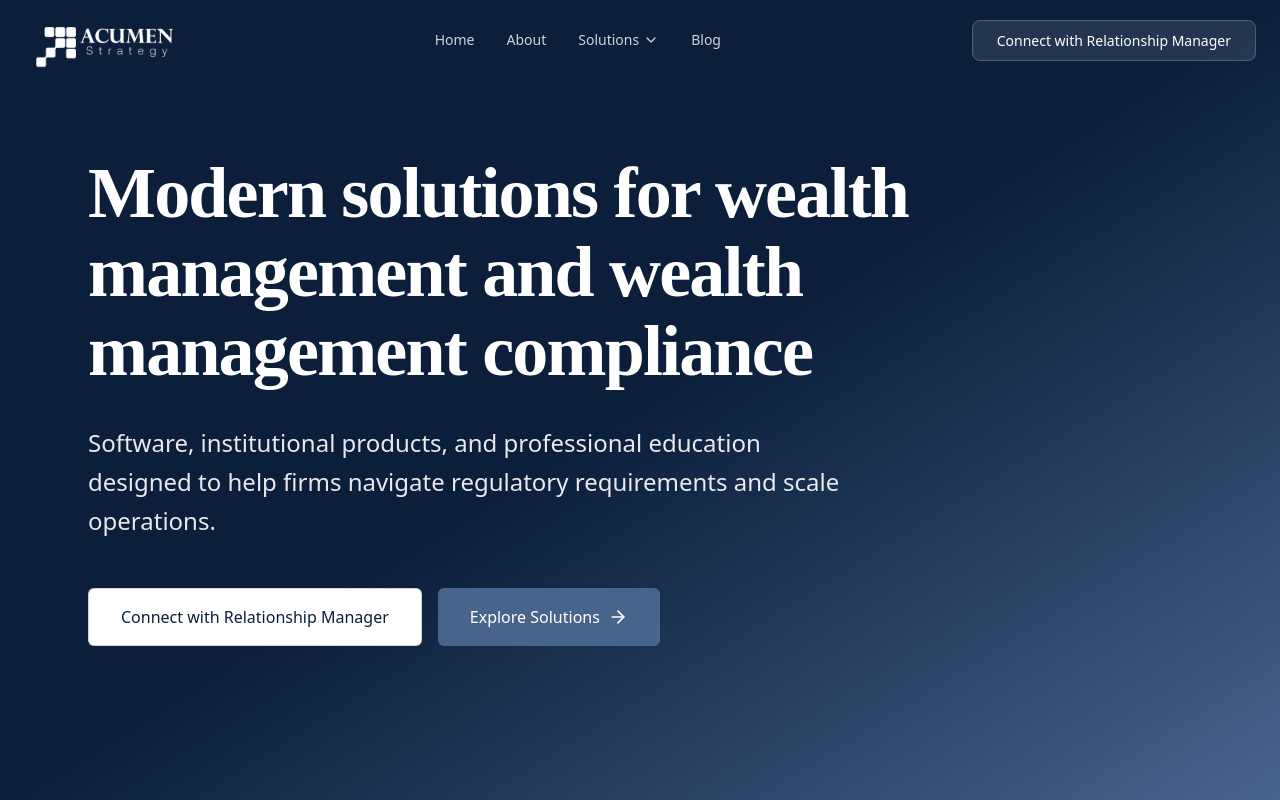
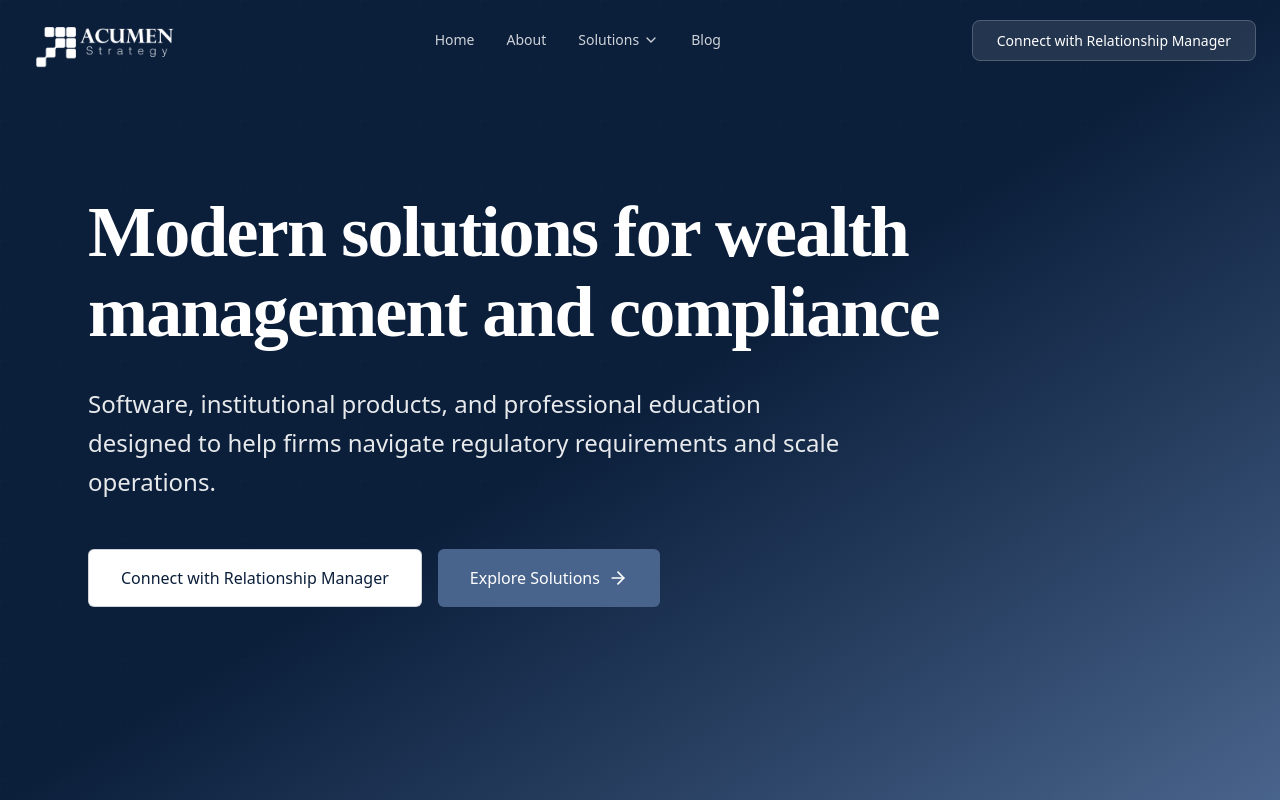
Before and after one commit to Glynac-AI/Acumen, a Next.js app: page / in a window 1280 px wide. Shown: the top 800 px of the page. Built offline with nearby package versions, Linux system fonts and the light colour scheme.

Commit message:
Updated content based on feedback

```diff
--- a/components/sections/home/HeroSection.tsx
+++ b/components/sections/home/HeroSection.tsx
@@ -23,7 +23,7 @@ export default function HeroSection() {
                         className="space-y-8"
                     >
                         <h1 className="text-5xl md:text-6xl lg:text-7xl font-bold leading-[1.1] tracking-tight">
-                            Modern solutions for wealth management and wealth management compliance
+                            Modern solutions for wealth management and compliance
                         </h1>
 
                         <p className="text-xl md:text-2xl text-white/90 leading-relaxed max-w-3xl">
```
